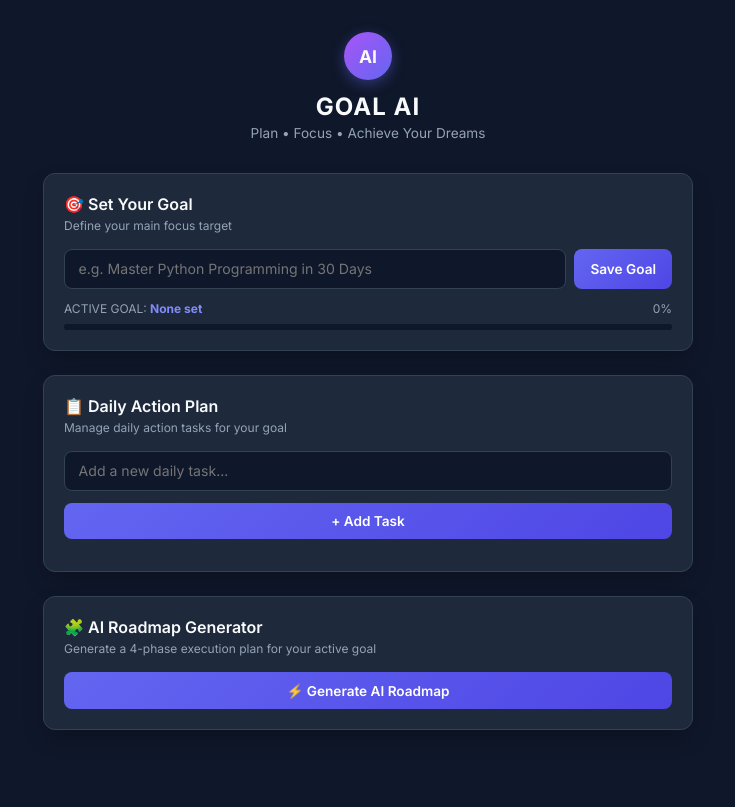
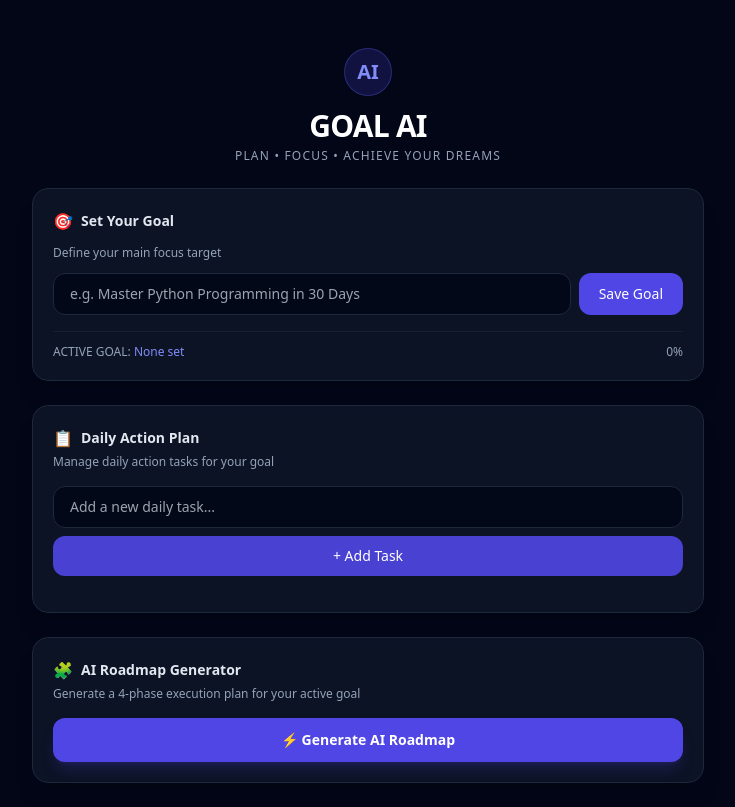
Before and after one commit to goalaiglobal-hue/goal-ai, a Flask app: page / in a window 1280 px wide. Shown: the whole page, without its empty margins (272-1007 px from the left). Before the commit the page ends 730 px from the top, so only its background shows below. Run offline with Flask 3, Linux system fonts and the light colour scheme; data that the repository does not hold is empty; some libraries are stand-ins or nearby versions.

Commit message:
Integrated Supabase cloud state auto-sync on frontend

```diff
--- a/templates/index.html
+++ b/templates/index.html
@@ -3,194 +3,249 @@
 <head>
     <meta charset="UTF-8">
     <meta name="viewport" content="width=device-width, initial-scale=1.0">
-    <title>Goal AI - Smart SaaS Platform</title>
-    <link href="https://fonts.googleapis.com/css2?family=Inter:wght@300;400;500;600;700&display=swap" rel="stylesheet">
-    <style>
-        :root {
-            --bg-dark: #0f172a;
-            --card-bg: #1e293b;
-            --card-border: #334155;
-            --accent-purple: #6366f1;
-            --accent-glow: #818cf8;
-            --text-main: #f8fafc;
-            --text-muted: #94a3b8;
-            --success: #10b981;
-        }
-        * { box-sizing: border-box; margin: 0; padding: 0; font-family: 'Inter', sans-serif; }
-        body { background-color: var(--bg-dark); color: var(--text-main); min-height: 100vh; display: flex; justify-content: center; align-items: flex-start; padding: 2rem 1rem; }
-        .container { width: 100%; max-width: 650px; display: flex; flex-direction: column; gap: 1.5rem; }
-        .header { text-align: center; margin-bottom: 0.5rem; }
-        .avatar { width: 48px; height: 48px; background: linear-gradient(135deg, #a855f7, #6366f1); border-radius: 50%; display: flex; align-items: center; justify-content: center; margin: 0 auto 0.75rem; font-weight: bold; font-size: 1.1rem; box-shadow: 0 4px 14px rgba(99, 102, 241, 0.4); }
-        .header h1 { font-size: 1.5rem; letter-spacing: 1px; font-weight: 700; }
-        .header p { color: var(--text-muted); font-size: 0.85rem; margin-top: 0.25rem; }
-        .card { background: var(--card-bg); border: 1px solid var(--card-border); border-radius: 12px; padding: 1.25rem; box-shadow: 0 10px 25px -5px rgba(0, 0, 0, 0.3); }
-        .card-title { font-size: 1rem; font-weight: 600; margin-bottom: 0.25rem; display: flex; align-items: center; gap: 0.5rem; }
-        .card-subtitle { font-size: 0.75rem; color: var(--text-muted); margin-bottom: 1rem; }
-        .input-group { display: flex; gap: 0.5rem; margin-bottom: 0.75rem; }
-        input[type="text"] { flex: 1; background: #0f172a; border: 1px solid var(--card-border); border-radius: 8px; padding: 0.65rem 0.85rem; color: var(--text-main); font-size: 0.88rem; outline: none; }
-        input[type="text"]:focus { border-color: var(--accent-purple); }
-        .btn { background: linear-gradient(135deg, #6366f1, #4f46e5); color: white; border: none; border-radius: 8px; padding: 0.65rem 1rem; font-weight: 600; font-size: 0.85rem; cursor: pointer; display: flex; align-items: center; justify-content: center; gap: 0.4rem; width: 100%; }
-        .progress-bar-bg { width: 100%; height: 6px; background: #0f172a; border-radius: 3px; overflow: hidden; margin-top: 0.5rem; }
-        .progress-bar-fill { height: 100%; width: 0%; background: linear-gradient(90deg, #6366f1, #ec4899); transition: width 0.4s ease; }
-        .task-list { display: flex; flex-direction: column; gap: 0.5rem; margin-top: 0.75rem; }
-        .task-item { background: #0f172a; border: 1px solid var(--card-border); border-radius: 8px; padding: 0.6rem 0.85rem; display: flex; align-items: center; justify-content: space-between; font-size: 0.85rem; }
-        .task-left { display: flex; align-items: center; gap: 0.6rem; flex: 1; }
-        .task-checkbox { accent-color: var(--accent-purple); width: 16px; height: 16px; cursor: pointer; }
-        .completed { text-decoration: line-through; color: var(--text-muted); }
-        .btn-delete { background: transparent; color: #ef4444; border: none; font-size: 0.75rem; cursor: pointer; }
-        .roadmap-list { display: flex; flex-direction: column; gap: 0.6rem; margin-top: 0.75rem; }
-        .roadmap-item { background: #0f172a; border: 1px solid var(--card-border); border-radius: 8px; padding: 0.75rem; display: flex; align-items: center; justify-content: space-between; gap: 0.75rem; }
-        .roadmap-left { display: flex; align-items: center; gap: 0.75rem; flex: 1; }
-        .badge { background: var(--accent-purple); color: white; border-radius: 50%; width: 22px; height: 22px; display: flex; align-items: center; justify-content: center; font-size: 0.75rem; font-weight: bold; flex-shrink: 0; }
-        .roadmap-text { font-size: 0.85rem; line-height: 1.3; }
-        .btn-import { background: #1e293b; color: #818cf8; border: 1px solid #475569; border-radius: 6px; padding: 0.35rem 0.6rem; font-size: 0.72rem; font-weight: 600; cursor: pointer; white-space: nowrap; }
-        .btn-import:hover { background: var(--accent-purple); color: white; border-color: var(--accent-purple); }
-        .imported-badge { color: var(--success); font-size: 0.72rem; font-weight: 600; }
-        .loader { border: 2px solid rgba(255,255,255,0.2); border-top: 2px solid white; border-radius: 50%; width: 14px; height: 14px; animation: spin 0.8s linear infinite; display: inline-block; }
-        @keyframes spin { 0% { transform: rotate(0deg); } 100% { transform: rotate(360deg); } }
-    </style>
+    <title>Goal AI - SaaS Productivity Assistant</title>
+    <script src="https://cdn.tailwindcss.com"></script>
+    <link href="https://cdnjs.cloudflare.com/ajax/libs/font-awesome/6.0.0/css/all.min.css" rel="stylesheet">
 </head>
-<body>
-<div class="container">
-    <div class="header">
-        <div class="avatar">AI</div>
-        <h1>GOAL AI</h1>
-        <p>Plan • Focus • Achieve Your Dreams</p>
-    </div>
-    <div class="card">
-        <div class="card-title">🎯 Set Your Goal</div>
-        <div class="card-subtitle">Define your main focus target</div>
-        <div class="input-group">
-            <input type="text" id="goalInput" placeholder="e.g. Master Python Programming in 30 Days">
-            <button class="btn" style="width: auto;" onclick="saveGoal()">Save Goal</button>
+<body class="bg-slate-950 text-slate-100 min-h-screen font-sans flex flex-col items-center justify-start p-4 sm:p-6">
+
+    <!-- Header Section -->
+    <header class="w-full max-w-2xl text-center my-6">
+        <div class="inline-flex items-center justify-center w-12 h-12 rounded-full bg-indigo-600/20 text-indigo-400 font-bold text-xl mb-3 border border-indigo-500/30">
+            AI
         </div>
-        <div style="display: flex; justify-content: space-between; font-size: 0.75rem; color: var(--text-muted); margin-top: 0.5rem;">
-            <span>ACTIVE GOAL: <strong id="activeGoalText" style="color: var(--accent-glow);">None set</strong></span>
-            <span id="progressText">0%</span>
-        </div>
-        <div class="progress-bar-bg">
-            <div class="progress-bar-fill" id="progressBar"></div>
-        </div>
-    </div>
-    <div class="card">
-        <div class="card-title">📋 Daily Action Plan</div>
-        <div class="card-subtitle">Manage daily action tasks for your goal</div>
-        <div class="input-group">
-            <input type="text" id="taskInput" placeholder="Add a new daily task...">
-        </div>
-        <button class="btn" onclick="addTask()">+ Add Task</button>
-        <div class="task-list" id="taskList"></div>
-    </div>
-    <div class="card">
-        <div class="card-title">🧩 AI Roadmap Generator</div>
-        <div class="card-subtitle">Generate a 4-phase execution plan for your active goal</div>
-        <button class="btn" id="generateBtn" onclick="generateRoadmap()">
-            <span id="btnText">⚡ Generate AI Roadmap</span>
-        </button>
-        <div id="roadmapContainer" style="display: none; margin-top: 1rem;">
-            <div style="font-size: 0.8rem; color: var(--accent-glow); font-weight: 600; margin-bottom: 0.5rem;" id="roadmapTitle">🤖 AI Roadmap Milestones:</div>
-            <div class="roadmap-list" id="roadmapList"></div>
-        </div>
-    </div>
-</div>
-<script>
-    let currentGoal = '';
-    let tasks = [];
-    let roadmapSteps = [];
+        <h1 class="text-3xl font-extrabold tracking-tight text-white mb-1">GOAL AI</h1>
+        <p class="text-xs font-medium text-slate-400 uppercase tracking-widest">Plan • Focus • Achieve Your Dreams</p>
+    </header>
 
-    function updateProgress() {
-        if (tasks.length === 0) {
-            document.getElementById('progressBar').style.width = '0%';
-            document.getElementById('progressText').innerText = '0%';
-            return;
-        }
-        const completed = tasks.filter(t => t.completed).length;
-        const percentage = Math.round((completed / tasks.length) * 100);
-        document.getElementById('progressBar').style.width = percentage + '%';
-        document.getElementById('progressText').innerText = percentage + '%';
-    }
+    <!-- Main Container -->
+    <main class="w-full max-w-2xl space-y-6">
 
-    function renderTasks() {
-        const list = document.getElementById('taskList');
-        list.innerHTML = '';
-        tasks.forEach((task, index) => {
-            const item = document.createElement('div');
-            item.className = 'task-item';
-            item.innerHTML = `<div class="task-left"><input type="checkbox" class="task-checkbox" ${task.completed ? 'checked' : ''} onchange="toggleTask(${index})"><span class="${task.completed ? 'completed' : ''}">${task.text}</span></div><button class="btn-delete" onclick="deleteTask(${index})">Delete</button>`;
-            list.appendChild(item);
-        });
-        updateProgress();
-    }
+        <!-- Active Goal Box -->
+        <section class="bg-slate-900/80 border border-slate-800 rounded-2xl p-5 shadow-xl backdrop-blur-sm">
+            <div class="flex items-center gap-2 mb-3">
+                <span class="text-rose-500">🎯</span>
+                <h2 class="text-sm font-semibold text-slate-200">Set Your Goal</h2>
+            </div>
+            <p class="text-xs text-slate-400 mb-3">Define your main focus target</p>
 
-    function saveGoal() {
-        const val = document.getElementById('goalInput').value.trim();
-        if (val) {
-            currentGoal = val;
-            document.getElementById('activeGoalText').innerText = val;
-            alert('Goal saved successfully: ' + val);
-        } else {
-            alert('Please enter a valid goal first!');
-        }
-    }
+            <div class="flex flex-col sm:flex-row gap-2">
+                <input type="text" id="goalInput" placeholder="e.g. Master Python Programming in 30 Days" class="flex-1 bg-slate-950/80 border border-slate-800 rounded-xl px-4 py-2.5 text-sm text-white focus:outline-none focus:border-indigo-500 transition">
+                <button onclick="saveGoal()" class="bg-indigo-600 hover:bg-indigo-500 active:scale-95 text-white font-medium text-sm px-5 py-2.5 rounded-xl transition flex items-center justify-center gap-2">
+                    Save Goal
+                </button>
+            </div>
 
-    function addTask() {
-        const input = document.getElementById('taskInput');
-        const text = input.value.trim();
-        if (text) { tasks.push({ text: text, completed: false }); input.value = ''; renderTasks(); }
-    }
+            <div class="mt-4 flex justify-between items-center text-xs text-slate-400 pt-3 border-t border-slate-800/60">
+                <div>ACTIVE GOAL: <span id="activeGoalText" class="text-indigo-400 font-medium">None set</span></div>
+                <div><span id="progressText">0%</span></div>
+            </div>
+        </section>
 
-    function toggleTask(index) { tasks[index].completed = !tasks[index].completed; renderTasks(); }
-    function deleteTask(index) { tasks.splice(index, 1); renderTasks(); }
+        <!-- Daily Action Plan -->
+        <section class="bg-slate-900/80 border border-slate-800 rounded-2xl p-5 shadow-xl backdrop-blur-sm">
+            <div class="flex items-center gap-2 mb-1">
+                <span class="text-amber-400">📋</span>
+                <h2 class="text-sm font-semibold text-slate-200">Daily Action Plan</h2>
+            </div>
+            <p class="text-xs text-slate-400 mb-4">Manage daily action tasks for your goal</p>
 
-    async function generateRoadmap() {
-        const goal = document.getElementById('goalInput').value.trim() || currentGoal;
-        if (!goal) { alert('Please enter or save a goal first!'); return; }
-        currentGoal = goal;
-        document.getElementById('activeGoalText').innerText = goal;
+            <div class="space-y-2 mb-4">
+                <input type="text" id="taskInput" placeholder="Add a new daily task..." class="w-full bg-slate-950/80 border border-slate-800 rounded-xl px-4 py-2.5 text-sm text-white focus:outline-none focus:border-indigo-500 transition">
+                <button onclick="addTask()" class="w-full bg-indigo-600/90 hover:bg-indigo-600 active:scale-95 text-white font-medium text-sm py-2.5 rounded-xl transition flex items-center justify-center gap-2">
+                    + Add Task
+                </button>
+            </div>
 
-        const btn = document.getElementById('generateBtn');
-        const btnText = document.getElementById('btnText');
-        btnText.innerHTML = '<span class="loader"></span> Generating AI Plan...';
-        btn.disabled = true;
-        try {
-            const res = await fetch('/api/roadmap', { method: 'POST', headers: { 'Content-Type': 'application/json' }, body: JSON.stringify({ goal: goal }) });
-            const data = await res.json();
-            if (data.steps && data.steps.length > 0) { roadmapSteps = data.steps; renderRoadmap(goal); }
-        } catch (err) { console.error(err); alert('Error generating roadmap!'); }
-        finally { btnText.innerHTML = '⚡ Generate AI Roadmap'; btn.disabled = false; }
-    }
+            <div id="taskList" class="space-y-2">
+                <!-- Dynamic Tasks Render Here -->
+            </div>
+        </section>
 
-    function renderRoadmap(goal) {
-        const container = document.getElementById('roadmapContainer');
-        const list = document.getElementById('roadmapList');
-        document.getElementById('roadmapTitle').innerText = `🤖 AI Roadmap for: "${goal}"`;
-        list.innerHTML = '';
-        roadmapSteps.forEach((step, idx) => {
-            const isImported = tasks.some(t => t.text === step);
-            const item = document.createElement('div');
-            item.className = 'roadmap-item';
-            item.innerHTML = `<div class="roadmap-left"><div class="badge">${idx + 1}</div><div class="roadmap-text">${step}</div></div>${isImported ? '<span class="imported-badge">✓ Added</span>' : `<button class="btn-import" onclick="importTask('${escapeHtml(step)}', this)">+ Add Task</button>`}`;
-            list.appendChild(item);
-        });
-        container.style.display = 'block';
-    }
+        <!-- AI Roadmap Generator -->
+        <section class="bg-slate-900/80 border border-slate-800 rounded-2xl p-5 shadow-xl backdrop-blur-sm">
+            <div class="flex items-center gap-2 mb-1">
+                <span class="text-emerald-400">🧩</span>
+                <h2 class="text-sm font-semibold text-slate-200">AI Roadmap Generator</h2>
+            </div>
+            <p class="text-xs text-slate-400 mb-4">Generate a 4-phase execution plan for your active goal</p>
 
-    function importTask(stepText, btnElement) {
-        if (!tasks.some(t => t.text === stepText)) {
-            tasks.push({ text: stepText, completed: false });
-            renderTasks();
-            if (btnElement) {
-                const parent = btnElement.parentElement;
-                btnElement.remove();
-                const badge = document.createElement('span');
-                badge.className = 'imported-badge';
-                badge.innerText = '✓ Added';
-                parent.appendChild(badge);
+            <button onclick="generateRoadmap()" id="roadmapBtn" class="w-full bg-indigo-600 hover:bg-indigo-500 active:scale-95 text-white font-semibold text-sm py-3 rounded-xl transition flex items-center justify-center gap-2 shadow-lg shadow-indigo-600/20">
+                ⚡ Generate AI Roadmap
+            </button>
+
+            <div id="roadmapResults" class="mt-4 space-y-2 hidden">
+                <div class="text-xs font-medium text-indigo-400 mb-2 flex items-center gap-1.5">
+                    <span>🤖</span> AI Roadmap for: <span id="roadmapGoalTitle" class="italic">""</span>
+                </div>
+                <div id="roadmapList" class="space-y-2"></div>
+            </div>
+        </section>
+
+    </main>
+
+    <script>
+        let appState = {
+            goal: '',
+            tasks: []
+        };
+
+        // Load data on start
+        window.addEventListener('DOMContentLoaded', loadCloudData);
+
+        async function loadCloudData() {
+            try {
+                const res = await fetch('/api/data');
+                if (res.ok) {
+                    const data = await res.json();
+                    if (data.goal) {
+                        appState.goal = data.goal;
+                        document.getElementById('goalInput').value = data.goal;
+                        document.getElementById('activeGoalText').innerText = data.goal;
+                    }
+                    if (data.tasks) {
+                        appState.tasks = data.tasks;
+                        renderTasks();
+                    }
+                }
+            } catch (err) {
+                console.error('Failed to load cloud data:', err);
             }
         }
-    }
 
-    function escapeHtml(text) { return text.replace(/'/g, "\\'").replace(/"/g, '&quot;'); }
-</script>
+        async function syncCloudData() {
+            try {
+                await fetch('/api/data', {
+                    method: 'POST',
+                    headers: { 'Content-Type': 'application/json' },
+                    body: JSON.stringify(appState)
+                });
+            } catch (err) {
+                console.error('Sync failed:', err);
+            }
+        }
+
+        function saveGoal() {
+            const val = document.getElementById('goalInput').value.trim();
+            if (!val) {
+                alert('Please enter a goal first!');
+                return;
+            }
+            appState.goal = val;
+            document.getElementById('activeGoalText').innerText = val;
+            syncCloudData();
+            alert('Goal saved successfully: ' + val);
+        }
+
+        function addTask(taskText = null) {
+            const input = document.getElementById('taskInput');
+            const text = taskText || input.value.trim();
+
+            if (!text) {
+                alert('Task description cannot be empty!');
+                return;
+            }
+
+            appState.tasks.push({ text: text, done: false });
+            if (!taskText) input.value = '';
+
+            renderTasks();
+            syncCloudData();
+        }
+
+        function toggleTask(index) {
+            appState.tasks[index].done = !appState.tasks[index].done;
+            renderTasks();
+            syncCloudData();
+        }
+
+        function deleteTask(index) {
+            appState.tasks.splice(index, 1);
+            renderTasks();
+            syncCloudData();
+        }
+
+        function renderTasks() {
+            const list = document.getElementById('taskList');
+            list.innerHTML = '';
+
+            let doneCount = 0;
+
+            appState.tasks.forEach((task, idx) => {
+                if (task.done) doneCount++;
+
+                const item = document.createElement('div');
+                item.className = 'flex items-center justify-between bg-slate-950/60 border border-slate-800/80 rounded-xl p-3 text-sm transition';
+
+                item.innerHTML = `
+                    <div class="flex items-center gap-3 flex-1 cursor-pointer" onclick="toggleTask(${idx})">
+                        <input type="checkbox" ${task.done ? 'checked' : ''} class="w-4 h-4 accent-indigo-500 rounded cursor-pointer">
+                        <span class="${task.done ? 'line-through text-slate-500' : 'text-slate-200'}">${task.text}</span>
+                    </div>
+                    <button onclick="deleteTask(${idx})" class="text-slate-500 hover:text-rose-400 text-xs px-2 py-1 transition">
+                        <i class="fa-solid fa-trash"></i>
+                    </button>
+                `;
+                list.appendChild(item);
+            });
+
+            // Update Progress Percentage
+            const total = appState.tasks.length;
+            const pct = total === 0 ? 0 : Math.round((doneCount / total) * 100);
+            document.getElementById('progressText').innerText = pct + '%';
+        }
+
+        async function generateRoadmap() {
+            if (!appState.goal) {
+                alert('Please set and save an Active Goal first!');
+                return;
+            }
+
+            const btn = document.getElementById('roadmapBtn');
+            btn.disabled = true;
+            btn.innerHTML = '⚡ Generating AI Roadmap...';
+
+            try {
+                const res = await fetch('/api/roadmap', {
+                    method: 'POST',
+                    headers: { 'Content-Type': 'application/json' },
+                    body: JSON.stringify({ goal: appState.goal })
+                });
+
+                const data = await res.json();
+                if (data.steps && data.steps.length > 0) {
+                    document.getElementById('roadmapGoalTitle').innerText = '"' + appState.goal + '"';
+                    const list = document.getElementById('roadmapList');
+                    list.innerHTML = '';
+
+                    data.steps.forEach((step, idx) => {
+                        const stepBox = document.createElement('div');
+                        stepBox.className = 'flex items-center justify-between bg-slate-950/70 border border-slate-800 rounded-xl p-3 text-xs';
+                        stepBox.innerHTML = `
+                            <div class="flex items-start gap-2.5 flex-1 pr-2">
+                                <span class="w-5 h-5 rounded-full bg-indigo-600/30 text-indigo-400 font-bold flex items-center justify-center shrink-0 text-[10px]">
+                                    ${idx + 1}
+                                </span>
+                                <span class="text-slate-300 leading-relaxed">${step}</span>
+                            </div>
+                            <button onclick="addTask('${step.replace(/'/g, "\\'")}')" class="bg-indigo-600/20 hover:bg-indigo-600 text-indigo-300 hover:text-white border border-indigo-500/30 px-2.5 py-1.5 rounded-lg text-[11px] transition shrink-0">
+                                + Add Task
+                            </button>
+                        `;
+                        list.appendChild(stepBox);
+                    });
+
+                    document.getElementById('roadmapResults').classList.remove('hidden');
+                } else {
+                    alert('Could not generate roadmap. Please try again.');
+                }
+            } catch (err) {
+                alert('Error connecting to AI service.');
+            } finally {
+                btn.disabled = false;
+                btn.innerHTML = '⚡ Generate AI Roadmap';
+            }
+        }
+    </script>
 </body>
 </html>
```
